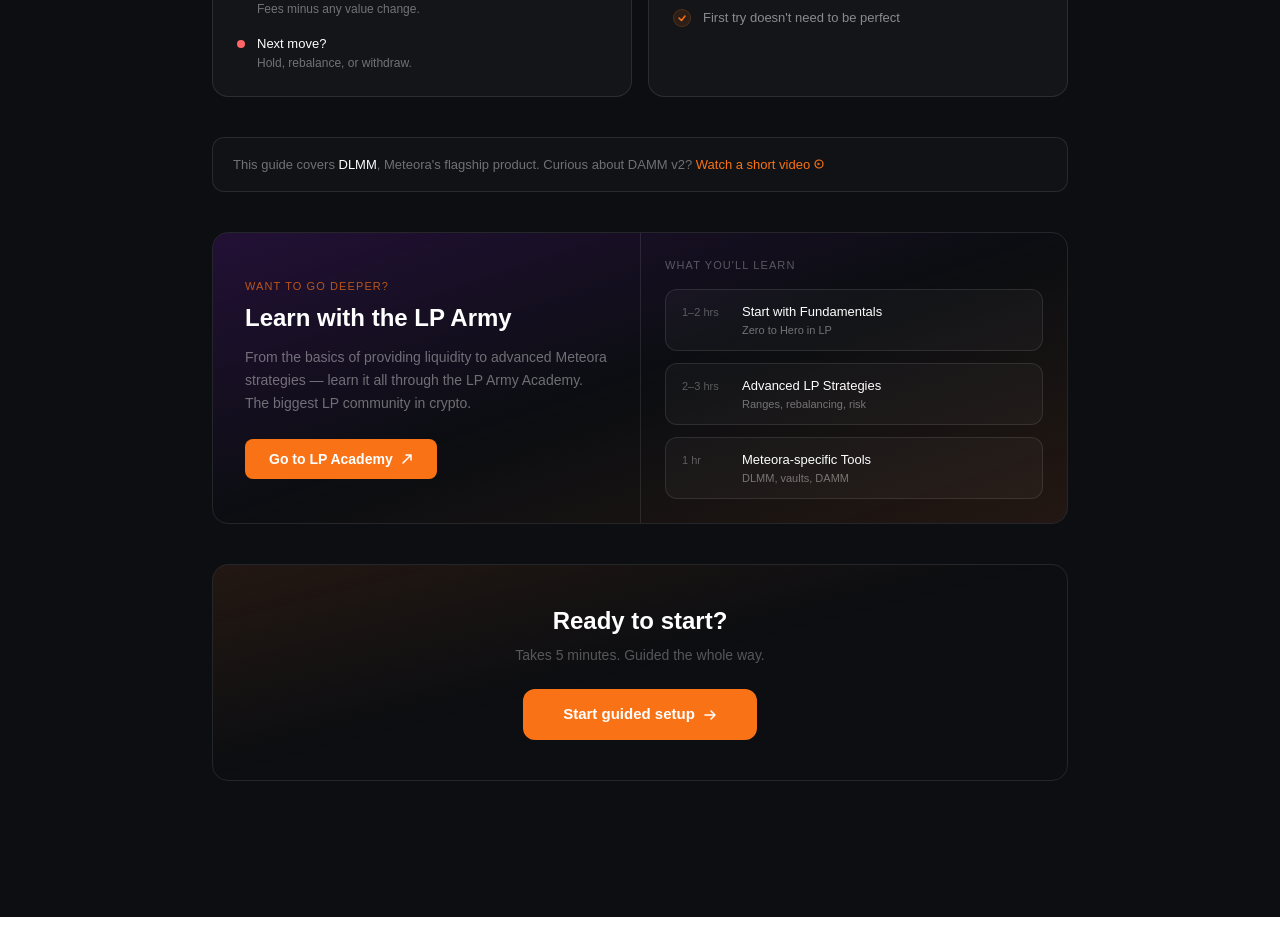
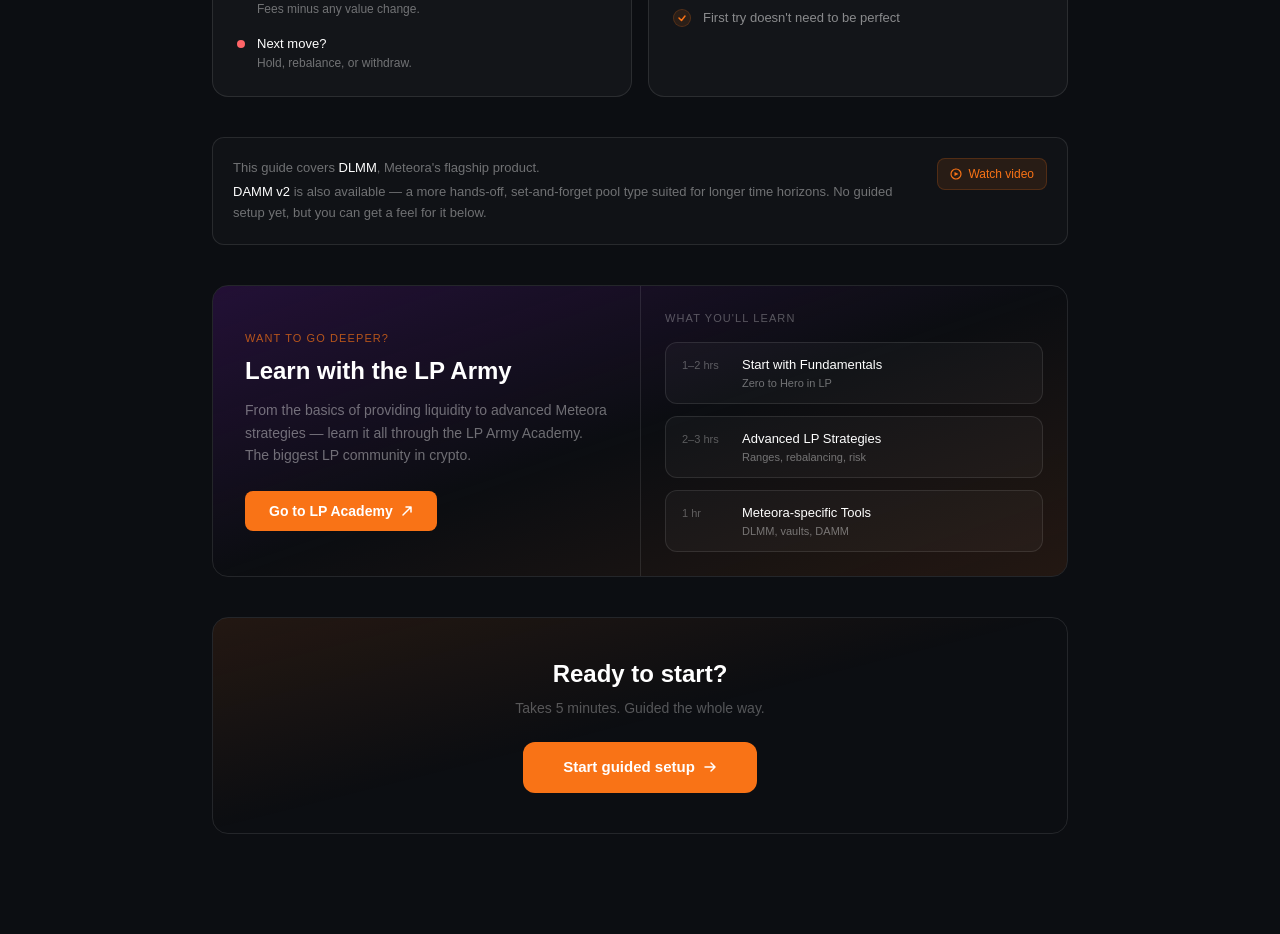
Before and after one commit to zaikshev88/meteora-starter, a Next.js app: page / in a window 1280 px wide. Shown: the part 2460-3394 px from the top of the page. Built offline with nearby package versions, Linux system fonts and the light colour scheme.

Commit message:
Update DAMM v2 callout

```diff
--- a/app/page.tsx
+++ b/app/page.tsx
@@ -235,17 +235,24 @@
         </div>
 
         {/* ── DAMM v2 callout ── */}
-        <div className="flex items-center gap-2 my-10 px-5 py-4 bg-white/[0.02] border border-white/10 rounded-xl">
-          <p className="text-[13px] text-white/40 leading-relaxed">
-            This guide covers <span className="text-white font-medium">DLMM</span>, Meteora's flagship product. Curious about DAMM v2?{" "}
-            <a href="#" className="text-[#F97316] hover:underline inline-flex items-center gap-1">
-              Watch a short video
-              <svg width="10" height="10" viewBox="0 0 10 10" fill="none">
-                <circle cx="5" cy="5" r="4" stroke="currentColor" strokeWidth="1.2"/>
-                <path d="M3.5 3.5l3 1.5-3 1.5V3.5z" fill="currentColor"/>
+        <div className="my-10 px-5 py-5 bg-white/[0.02] border border-white/10 rounded-xl">
+          <div className="flex items-start justify-between gap-4">
+            <div>
+              <p className="text-[13px] text-white/40 mb-1">
+                This guide covers <span className="text-white font-medium">DLMM</span>, Meteora's flagship product.
+              </p>
+              <p className="text-[13px] text-white/40 leading-relaxed">
+                <span className="text-white font-medium">DAMM v2</span> is also available — a more hands-off, set-and-forget pool type suited for longer time horizons. No guided setup yet, but you can get a feel for it below.
+              </p>
+            </div>
+            <a href="#" className="shrink-0 inline-flex items-center gap-1.5 text-[12px] text-[#F97316] border border-[#F97316]/20 bg-[#F97316]/10 px-3 py-1.5 rounded-lg hover:bg-[#F97316]/20 transition-colors whitespace-nowrap">
+              <svg width="12" height="12" viewBox="0 0 12 12" fill="none">
+                <circle cx="6" cy="6" r="5" stroke="currentColor" strokeWidth="1.2"/>
+                <path d="M4.5 4l4 2-4 2V4z" fill="currentColor"/>
               </svg>
+              Watch video
             </a>
-          </p>
+          </div>
         </div>
 
         {/* ── LP Army / Academy ── */}
```
